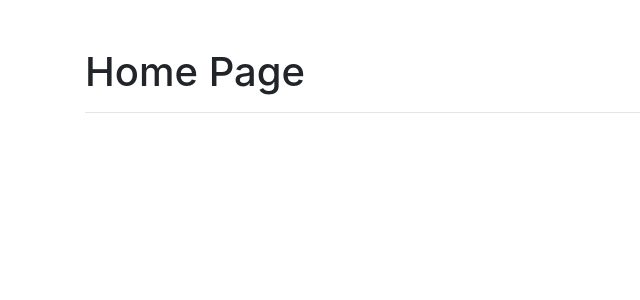
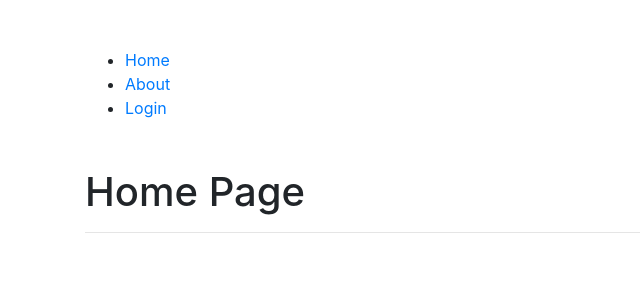
Before and after one commit to jcarlosj/React-Hooks-U-FH, a React (Create React App) app: page / in a window 1280 px wide. Shown: the top 300 px of the page, without its empty margins (0-640 px from the left). Built offline with nearby package versions, Linux system fonts and the light colour scheme.

Commit message:
[.] NavBar: Define enlaces para navegacion entre componentes usando React Router

```diff
--- a/src/components/use-context/AppRouter.js
+++ b/src/components/use-context/AppRouter.js
@@ -3,10 +3,11 @@ import {
     BrowserRouter as Router,
     Switch,
     Route,
-    Link
+    Redirect
 } from 'react-router-dom';
 
 /** Components */
+import { NavBar } from './NavBar';
 import { AboutPage } from './AboutPage';
 import { HomePage } from './HomePage';
 import { LoginPage } from './LoginPage';
@@ -16,10 +17,12 @@ export const AppRouter = () => {
     return (
         <Router>
             <div>
+                <NavBar />
                 <Switch>
                     <Route exact path="/" component={ HomePage } />
                     <Route exact path="/about" component={ AboutPage } />
                     <Route exact path="/login" component={ LoginPage } />
+                    <Redirect to="/" />        {/* 404 */}
                 </Switch>
             </div>
         </Router>
--- /dev/null
+++ b/src/components/use-context/NavBar.js
@@ -0,0 +1,15 @@
+import React from 'react';
+import { Link } from 'react-router-dom';
+
+/** Functional Component */
+export const NavBar = () => {
+    return (
+        <nav className="container mt-5">
+            <ul>
+                <li><Link to="/">Home</Link></li>
+                <li><Link to="/about">About</Link></li>
+                <li><Link to="/login">Login</Link></li>
+            </ul>
+        </nav>
+    )
+}
```
